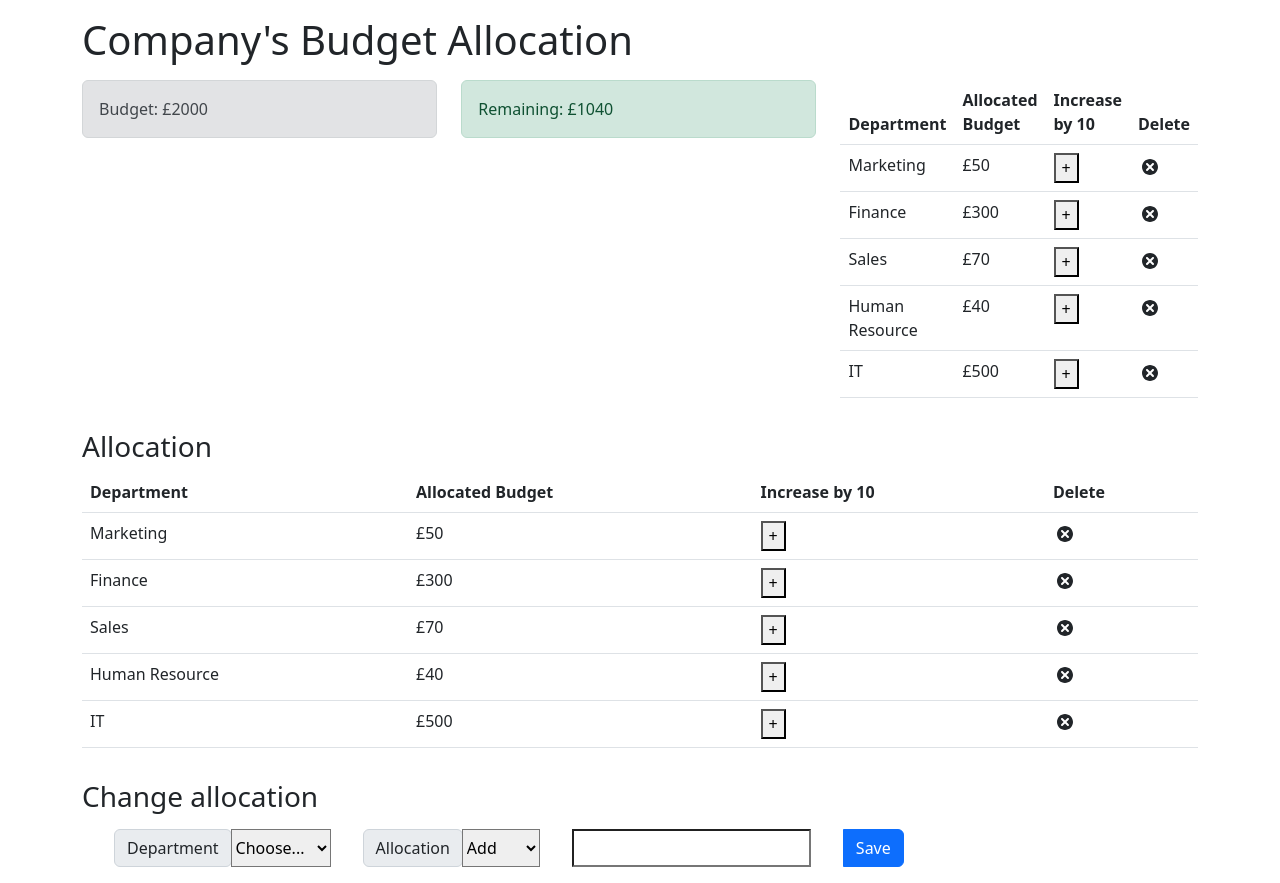
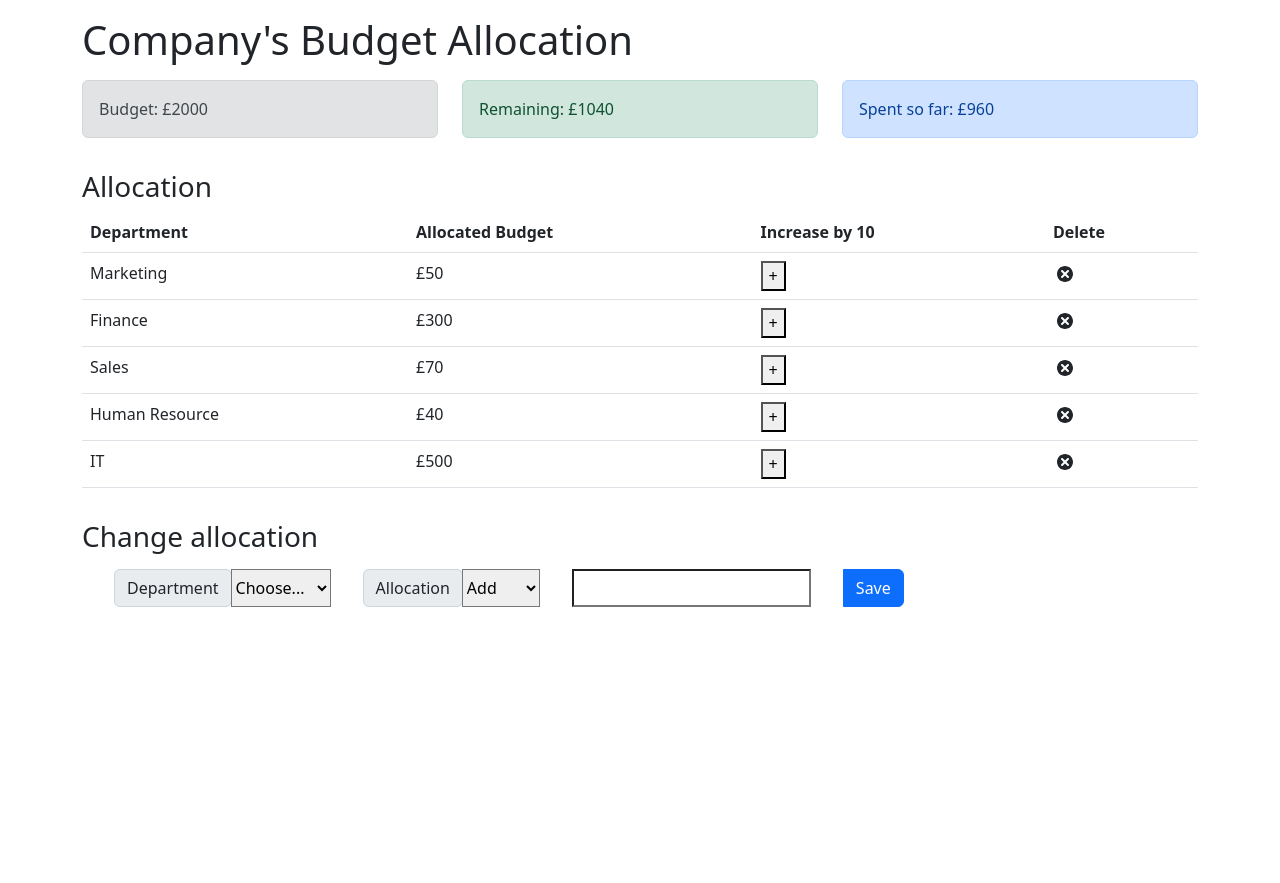
Before and after one commit to ibm-developer-skills-network/ejtos-react_budget_app, a React (Create React App) app: page / in a window 1280 px wide. After the commit the page ends 800 px from the top, so only its background shows below. Built offline with nearby package versions, Linux system fonts and the light colour scheme.

Commit message:
Update ExpenseTotal.js

```diff
--- a/src/components/ExpenseTotal.js
+++ b/src/components/ExpenseTotal.js
@@ -1,27 +1,18 @@
 import React, { useContext } from 'react';
-import ExpenseItem from './ExpenseItem';
 import { AppContext } from '../context/AppContext';
 
-const ExpenseList = () => {
+const ExpenseTotal = () => {
     const { expenses } = useContext(AppContext);
 
+    const totalExpenses = expenses.reduce((total, item) => {
+        return (total += item.cost);
+    }, 0);
+
     return (
-        <table className='table'>
-              <thead className="thead-light">
-            <tr>
-              <th scope="col">Department</th>
-              <th scope="col">Allocated Budget</th>
-              <th scope="col">Increase by 10</th>
-              <th scope="col">Delete</th>
-            </tr>
-          </thead>
-            <tbody>
-            {expenses.map((expense) => (
-                <ExpenseItem id={expense.id} key={expense.id} name={expense.name} cost={expense.cost} />
-            ))}
-            </tbody>
-        </table>
+        <div className='alert alert-primary'>
+            <span>Spent so far: £{totalExpenses}</span>
+        </div>
     );
 };
 
-export default ExpenseList;
+export default ExpenseTotal;
```
